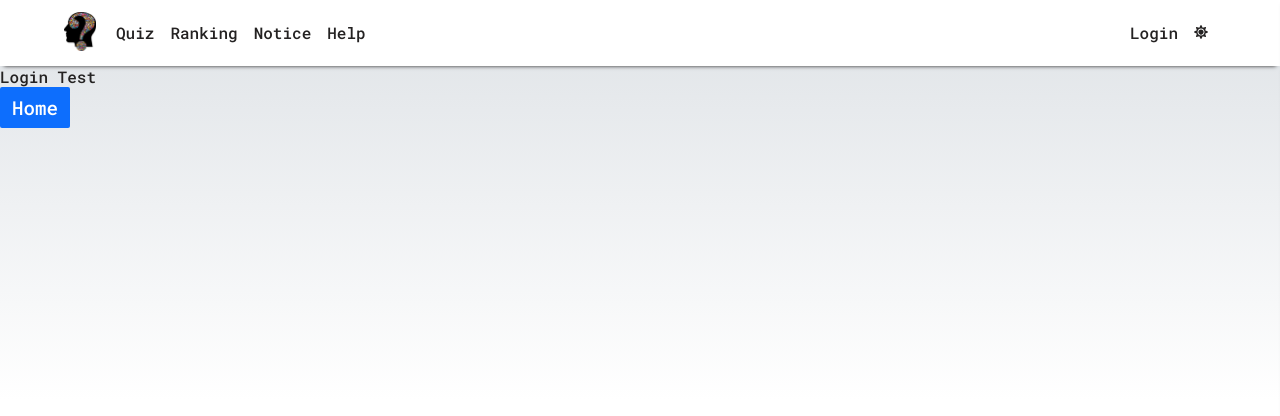
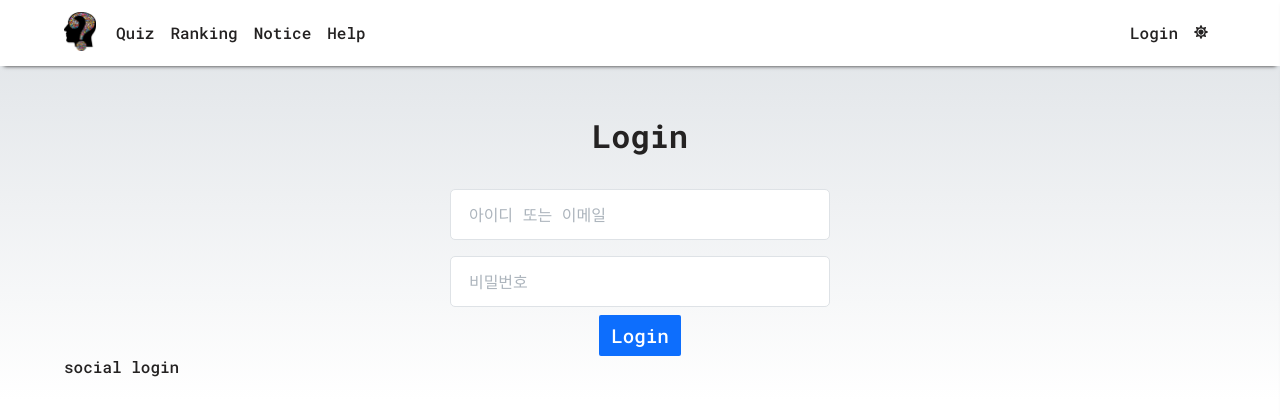
Before and after one commit to yeonghoonPark/react-quiz_web-dev, a React (Vite) app: page /login in a window 1280 px wide. Shown: the top 416 px of the page. Built offline with nearby package versions, Linux system fonts and the light colour scheme.

Commit message:
[layouts] Login.jsx / create HTML

```diff
--- a/src/layouts/Logins.jsx
+++ b/src/layouts/Logins.jsx
@@ -1,14 +1,65 @@
+import styled from "styled-components";
+import BaseContainer from "../components/base/BaseContainer";
+import BaseDiv from "../components/base/BaseDiv";
 import BaseButton from "../components/base/BaseButton";
+
 import { Link } from "react-router-dom";
+
+const Title = styled.h1`
+  padding: 1.5rem 0;
+  font-size: 2rem;
+  font-weight: 700;
+  text-align: center;
+`;
+
+const BaseInput = styled.input`
+  all: unset;
+  width: calc(100% - 38px);
+  padding: 14px 18px;
+  border: 1px solid var(--color-gray-300);
+  border-radius: 5px;
+  background: var(--color-white);
+  transition: var(--transition-300);
+  &:focus {
+    border: 1px solid var(--color-gray-500);
+    box-shadow: 0 0 4px 2px var(--color-gray-400);
+  }
+  &::placeholder {
+    color: var(--color-gray-500);
+  }
+`;
 
 function Login() {
   return (
-    <div style={{ marginTop: "66px" }}>
-      <h1>Login Test</h1>
-      <Link to={"/"}>
-        <BaseButton message={"Home"} />
-      </Link>
-    </div>
+    <BaseContainer>
+      <Title>Login</Title>
+
+      <form
+        action=''
+        style={{
+          display: "flex",
+          flexDirection: "column",
+          alignItems: "center",
+        }}
+      >
+        <BaseDiv width={"33%"} minWidth={"314px"} padding={"8px 0"}>
+          <label htmlFor='userId' style={{ display: "none" }}>
+            아이디
+          </label>
+          <BaseInput type='text' id='userId' placeholder='아이디 또는 이메일' />
+        </BaseDiv>
+        <BaseDiv width={"33%"} minWidth={"314px"} padding={"8px 0"}>
+          <label htmlFor='userPassword' style={{ display: "none" }}>
+            비밀번호
+          </label>
+          <BaseInput type='password' id='userPassword' placeholder='비밀번호' />
+        </BaseDiv>
+
+        <BaseButton message={"Login"} />
+      </form>
+
+      <span>social login</span>
+    </BaseContainer>
   );
 }
 
```
